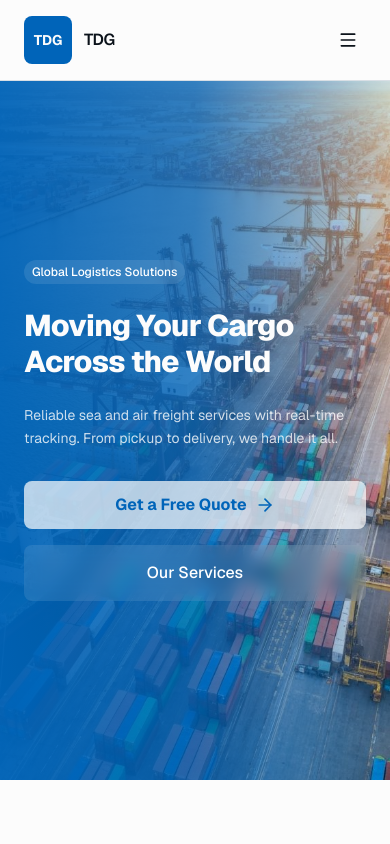
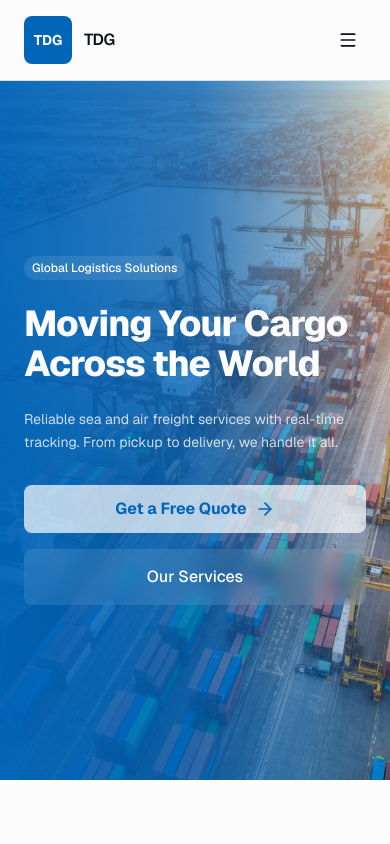
Before and after one commit to elpah/tdg-logistics, a Next.js app: page / in a window 390 px wide. Shown: the top 844 px of the page. Built offline with nearby package versions, Linux system fonts and the light colour scheme.

Commit message:
feat: complete homepage

```diff
--- a/app/page.tsx
+++ b/app/page.tsx
@@ -93,7 +93,7 @@ export default function Home() {
                 </span>
 
                 {/* Heading */}
-                <h1 className="mt-6 font-extrabold tracking-tight text-primary-foreground text-3xl sm:text-5xl md:text-6xl lg:text-7xl lg:leading-[1.2]">
+                <h1 className="mt-6 font-extrabold tracking-tight text-primary-foreground text-4xl sm:text-5xl md:text-6xl lg:text-7xl lg:leading-[1.2]">
                   Moving Your Cargo
                   <br />
                   Across the World
@@ -161,7 +161,7 @@ export default function Home() {
                 <ProcessStep {...step} />
 
                 {index < steps.length - 1 && (
-                  <div className="absolute top-8 left-[80%] hidden w-[40%] border-t-2 border-dashed border-primary/20 lg:block" />
+                  <div className="absolute top-8 left-[50%] hidden w-[40%] border-t-2 border-dashed border-primary/20 lg:block" />
                 )}
               </div>
             ))}
```
